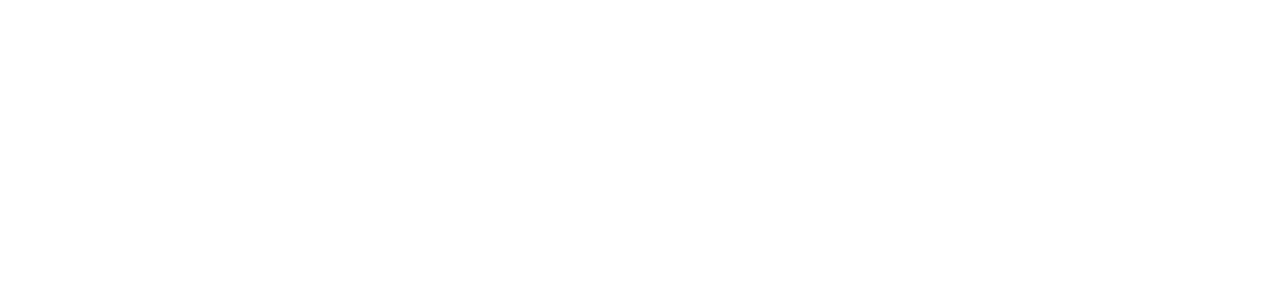
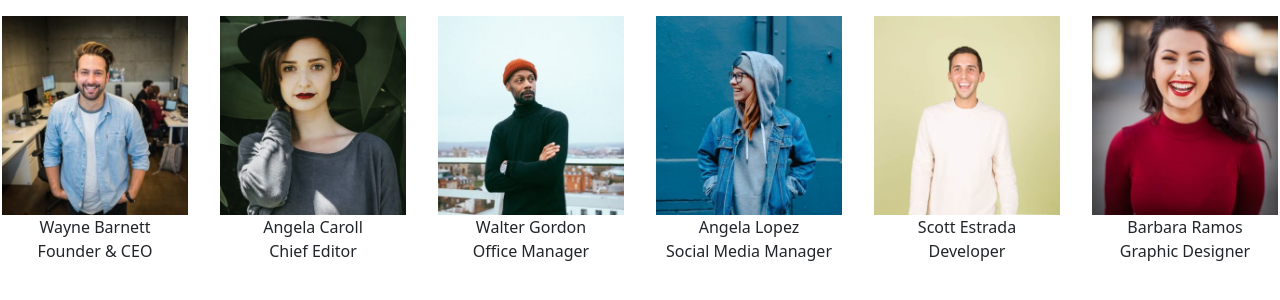
Before and after one commit to grada92/js-our-team, a plain HTML site: page index.html in a window 1280 px wide. Drawn offline with nearby package versions, Linux system fonts and the light colour scheme.

Commit message:
collego le informazioni in Html

```diff
--- a/index.html
+++ b/index.html
@@ -4,10 +4,24 @@
     <meta charset="UTF-8">
     <meta http-equiv="X-UA-Compatible" content="IE=edge">
     <meta name="viewport" content="width=device-width, initial-scale=1.0">
+    <title>Our Team</title>
+    <link href="https://cdn.jsdelivr.net/npm/bootstrap@5.2.0/dist/css/bootstrap.min.css" rel="stylesheet"
+    integrity="sha384-gH2yIJqKdNHPEq0n4Mqa/HGKIhSkIHeL5AyhkYV8i59U5AR6csBvApHHNl/vI1Bx" crossorigin="anonymous">
+    <link rel="stylesheet" href="https://cdn.jsdelivr.net/npm/bootstrap-icons@1.9.1/font/bootstrap-icons.css">
     <script src="script.js" defer></script>
-    <title>Document</title>
 </head>
-<body>
 
-</body>
+    <body>
+        <!--Creo container per card-->
+        <div class="container">
+
+            <section class="user d-flex text-center justify-content-center">
+
+
+
+            </section>
+
+        </div>
+    </body>
+
 </html>
--- a/script.js
+++ b/script.js
@@ -21,50 +21,63 @@ const team = [
     {
     'name' : 'Wayne Barnett',
     'rule' : 'Founder & CEO',
-    'img-profile' : 'img/wayne-barnett-founder-ceo.jpg',
+    'imgProfile' : 'img/wayne-barnett-founder-ceo.jpg',
     },
 
     {
     'name' : 'Angela Caroll',
     'rule' : 'Chief Editor',
-    'img-profile' : 'img/angela-caroll-chief-editor.jpg',
+    'imgProfile' : 'img/angela-caroll-chief-editor.jpg',
 
     },
 
     {
     'name' : 'Walter Gordon',
     'rule' : 'Office Manager',
-    'img-profile' : 'img/walter-gordon-office-manager.jpg',
+    'imgProfile' : 'img/walter-gordon-office-manager.jpg',
 
     },
 
     {
     'name' : 'Angela Lopez',
     'rule' : 'Social Media Manager',
-    'img-profile' : 'img/angela-lopez-social-media-manager.jpg',
+    'imgProfile' : 'img/angela-lopez-social-media-manager.jpg',
 
     },
 
     {
     'name' : 'Scott Estrada',
     'rule' : 'Developer',
-    'img-profile' : 'img/scott-estrada-developer.jpg',
+    'imgProfile' : 'img/scott-estrada-developer.jpg',
 
     },
 
     {
     'name' : 'Barbara Ramos',
     'rule' : 'Graphic Designer',
-    'img-profile' : 'img/barbara-ramos-graphic-designer.jpg',
+    'imgProfile' : 'img/barbara-ramos-graphic-designer.jpg',
 
     },
 ];
 
-for(teamIndex = 0; teamIndex < team.length;teamIndex ++){
-    const value = team[teamIndex];
-    console.log('nome' + ' ' + value.name);
-    console.log('rule' + ' ' + value.rule);
-    console.log('img' + ' ' + value["img-profile"]);
+
+
+for(let index = 0; index < team.length; index++) {
+
+    const teamMember = team[index];
+    console.log(teamMember.name);
+    console.log(teamMember.rule);
+    console.log(teamMember.imgProfile);
+
+    const userMembers = document.createElement("div");
+    const row = document.querySelector(".user").append(userMembers);
+
+    //Collego in Html le informazioni
+   userMembers.innerHTML += ` <img src="${teamMember.imgProfile}" class="img-fluid pt-3"> `
+   userMembers.innerHTML += ` <div> ${teamMember.name} </div> `
+   userMembers.innerHTML += ` <div> ${teamMember.rule} </div> `
+   userMembers.className = "col-2 mx-3";
+
 
 
 }
```
